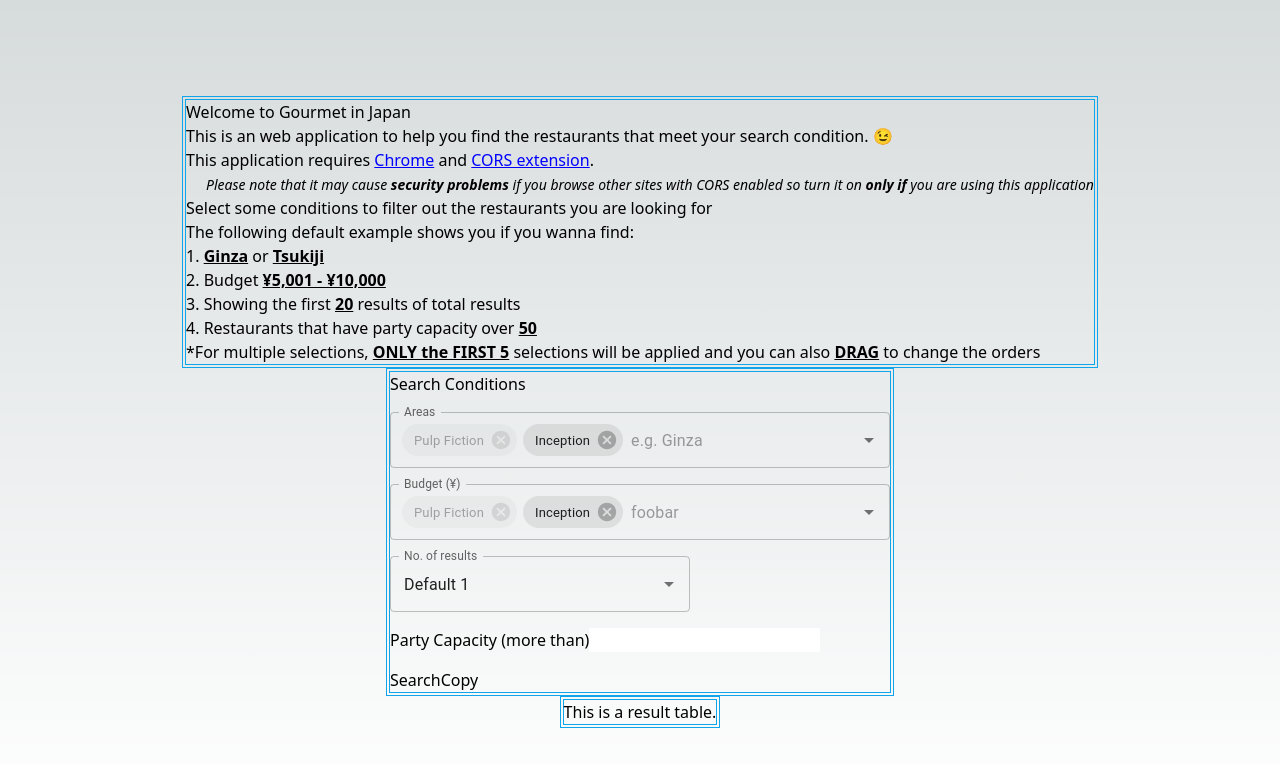
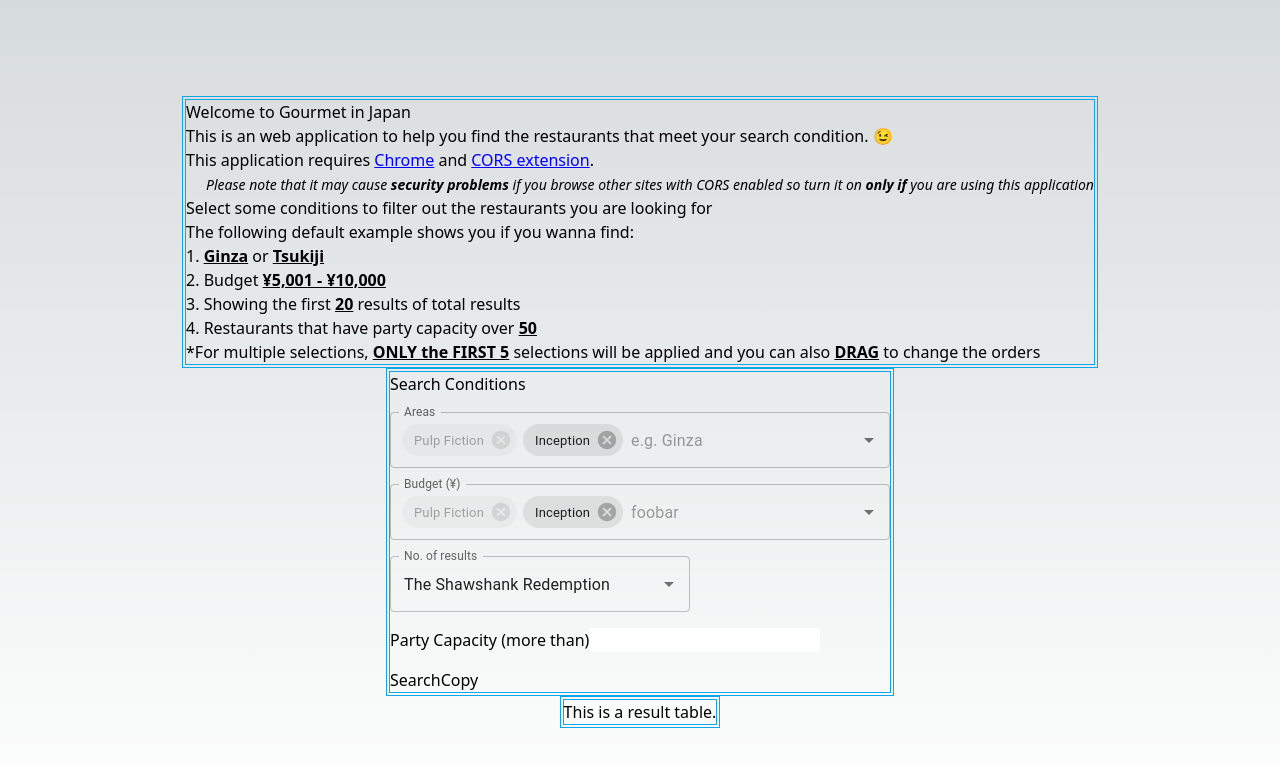
Before and after one commit to maruk0chan/jp-food, a Next.js app: page / in a window 1280 px wide. Shown: the top 764 px of the page. Built offline with nearby package versions, Linux system fonts and the light colour scheme.

Commit message:
select diff keys of option objects

```diff
--- a/src/components/AutoCompleteInput.tsx
+++ b/src/components/AutoCompleteInput.tsx
@@ -5,16 +5,26 @@ interface AutocompleteInputProps {
   title: string
 }
 
+interface Movie {
+  title: string
+  year: number
+}
+
 const AutocompleteInput = ({ title }: AutocompleteInputProps) => {
-  const options = ['Default 1', 'Option 2', 'Option 3', 'Option 4', 'Option 5']
-  const [value, setValue] = useState<string | null>(options[0]);
+  const options = [
+    { title: 'The Shawshank Redemption', year: 1994 },
+    { title: 'The Godfather', year: 1972 },
+    { title: 'The Godfather: Part II', year: 1974 },
+    { title: 'The Dark Knight', year: 2008 },
+    { title: '12 Angry Men', year: 1957 }]
+  const [value, setValue] = useState<Movie | null>(options[0]);
   const [inputValue, setInputValue] = useState('');
 
   return (
     <Autocomplete
       disablePortal
       value={value}
-      onChange={(event: any, newValue: string | null) => {
+      onChange={(event: any, newValue: Movie | null) => {
         setValue(newValue);
       }}
       inputValue={inputValue}
@@ -30,6 +40,7 @@ const AutocompleteInput = ({ title }: AutocompleteInputProps) => {
           label={title}
         />
       )}
+      getOptionLabel={(option) => option.title ?? option}
     />
   )
 }
```
